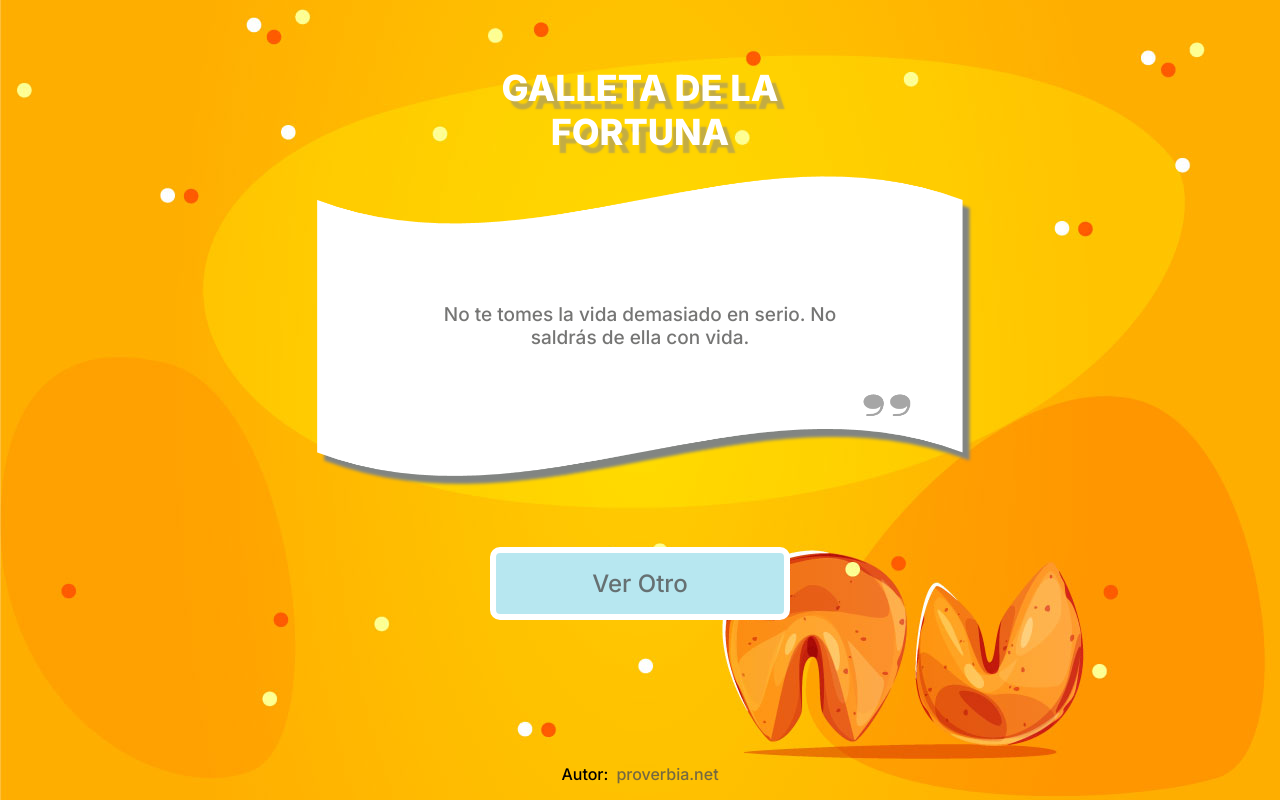
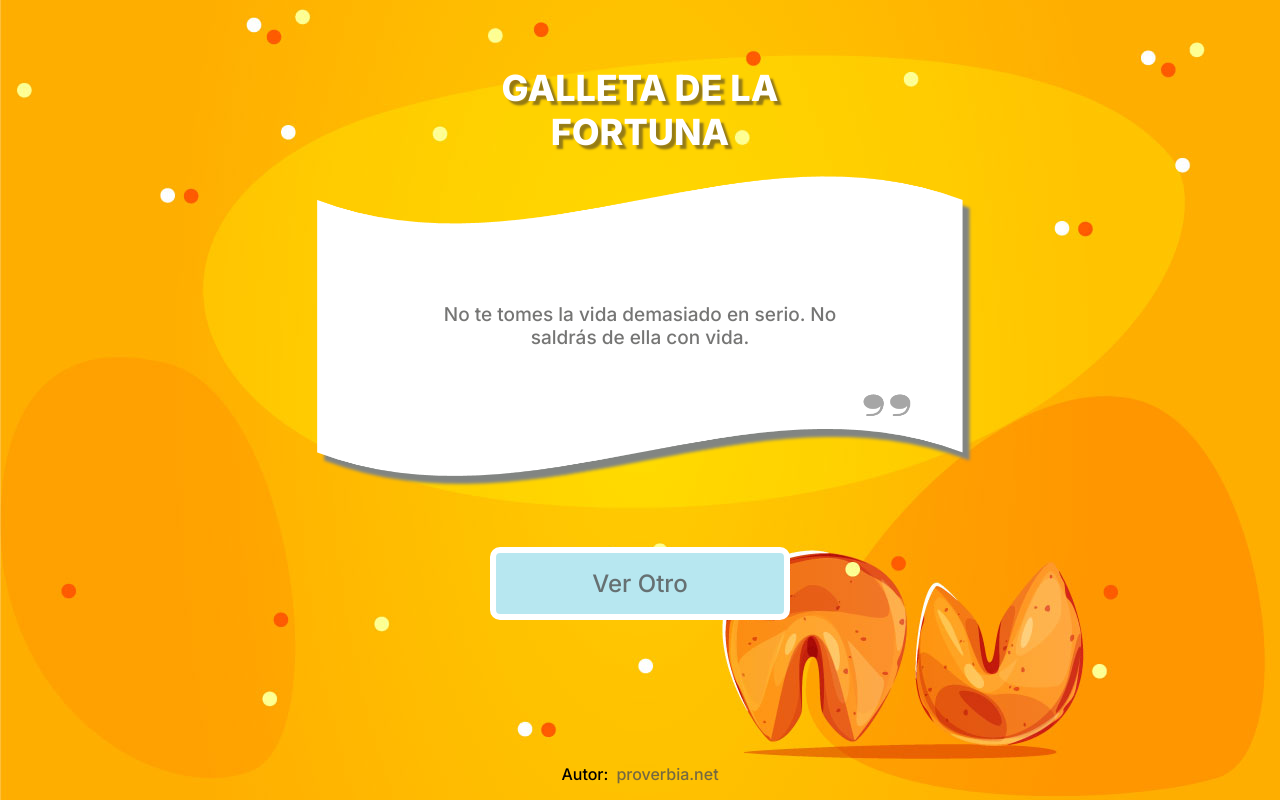
Before and after one commit to waltercp/Proyecto1, a React (Vite) app: page / in a window 1280 px wide. Built offline with nearby package versions, Linux system fonts and the light colour scheme.

Commit message:
Agregue sombreado al titulo

```diff
--- a/src/App.css
+++ b/src/App.css
@@ -14,7 +14,7 @@
     font-size: 18px;
     color: #fff;
     text-align: center;
-    text-shadow: 7px 8px 1.5px rgb(136, 134, 136, .5);
+    text-shadow: 4px 4px 2px rgba(44, 36, 44, 0.5);
     max-width: 330px;
     margin-top: 50px;
 }
```
